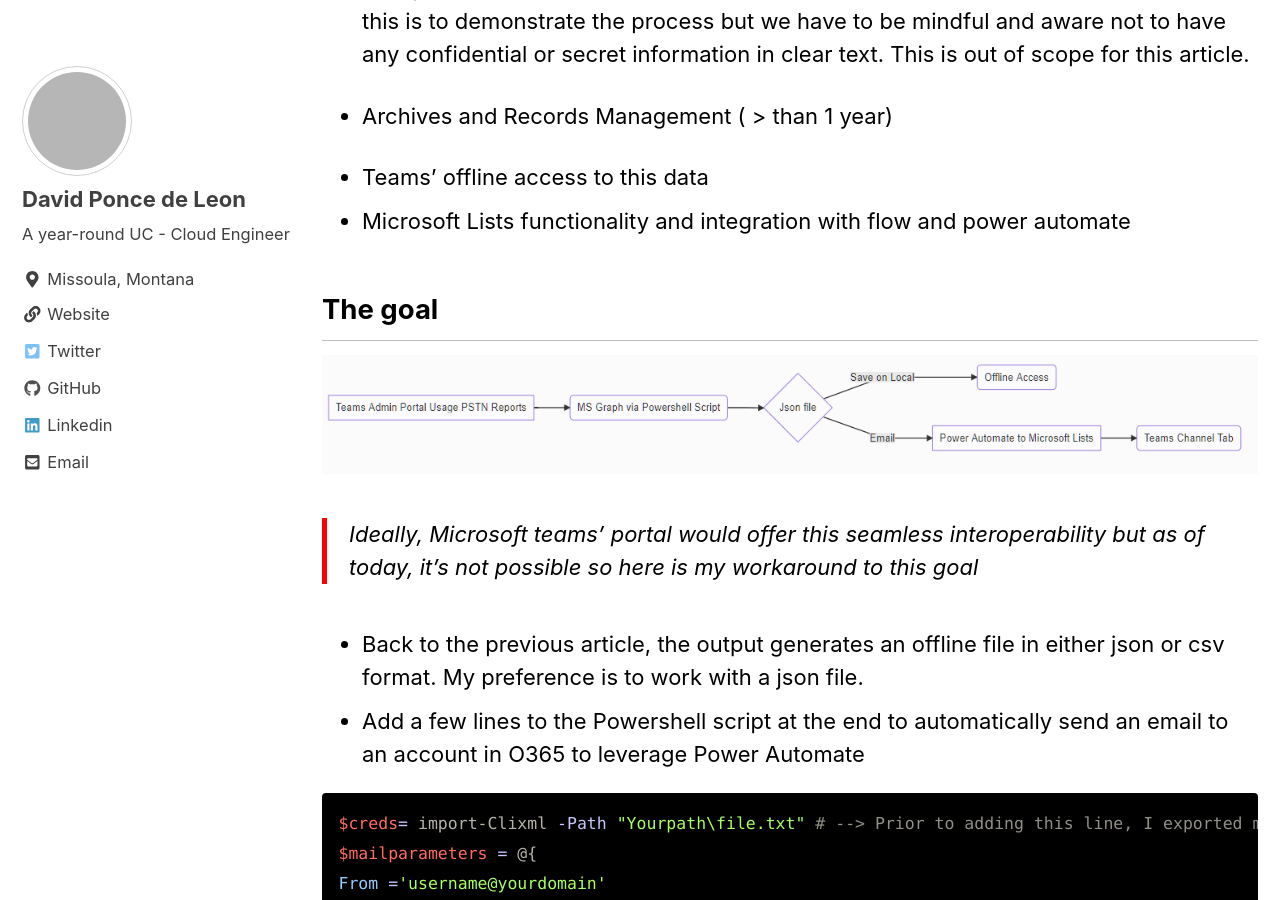
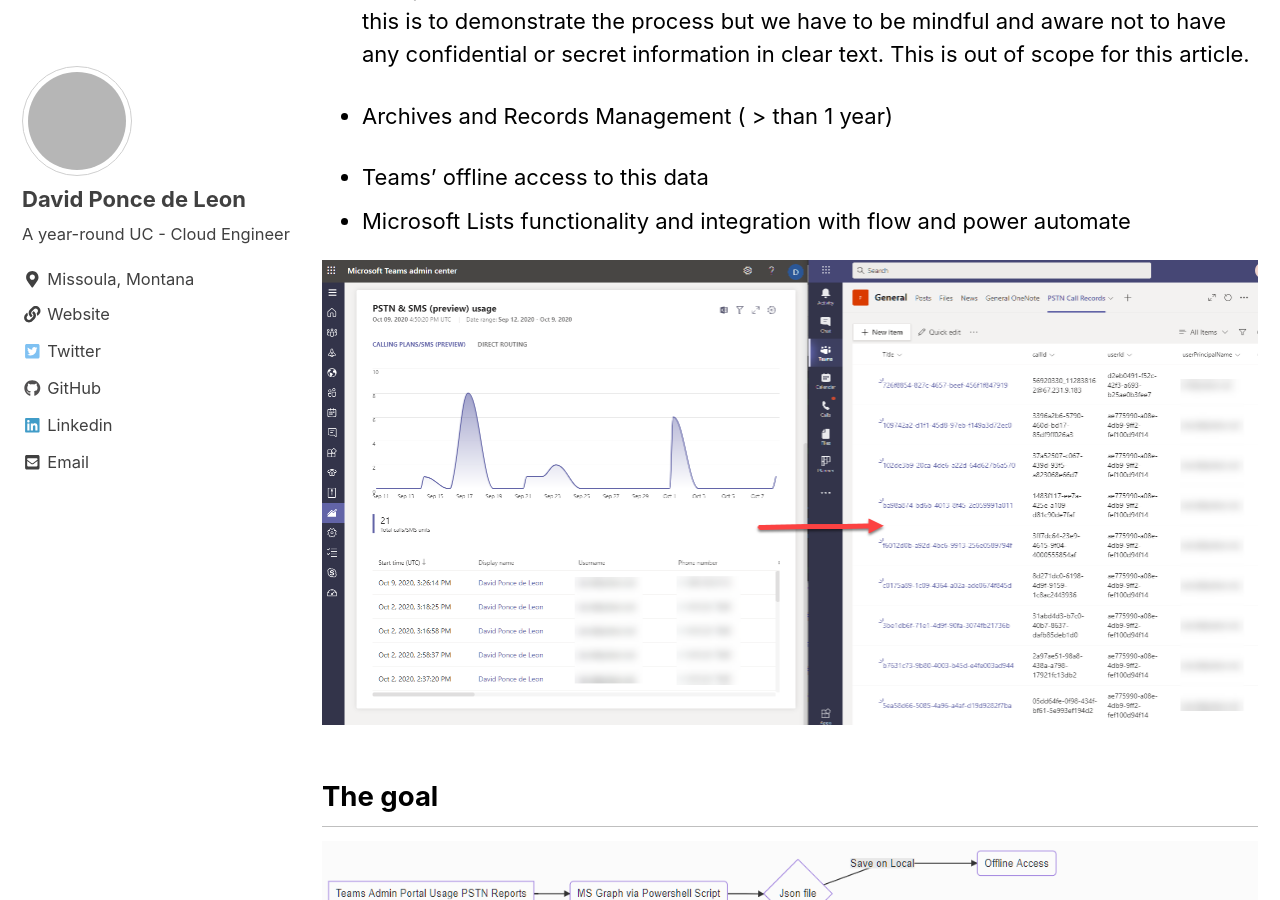
Before and after one commit to Pdleon/pdleon.github.io, a Jekyll site: the page built from _posts/2020-10-08-PSTN Call Records to Microsoft Lists.md, in a window 1280 px wide and 900 px high, scrolled down 496 px. Built offline with Jekyll 4.4.1, drawn with Linux system fonts in a browser that asks for light colours; cached includes are drawn as plain includes; grey boxes are pictures that could not be loaded.

Commit message:
updated post

```diff
--- a/_posts/2020-10-08-PSTN Call Records to Microsoft Lists.md
+++ b/_posts/2020-10-08-PSTN Call Records to Microsoft Lists.md
@@ -15,6 +15,10 @@ The benefits are quite a few as expressed before :
 
 - Teams' offline access to this data
 - Microsoft Lists functionality and integration with flow and power automate
+
+
+
+![](../assets/images/GoalDashboard.png)
 
 
 
@@ -114,7 +118,10 @@ This part should take care of scheduling or running a script on demand, retrievi
 ## Microsoft Teams Integration
 
 - Very simple process to add this list as a tab in any of the channels that have permission to access the list and you are done.
--
+
+  ![](../assets/images/TeamsListAddTab.png)
+
+
 
 ![](../assets/images/TeamsTab.png)
 
```
Also changed, not shown: assets/images/GoalDashboard.png (added), assets/images/TeamsListAddTab.png (added).
